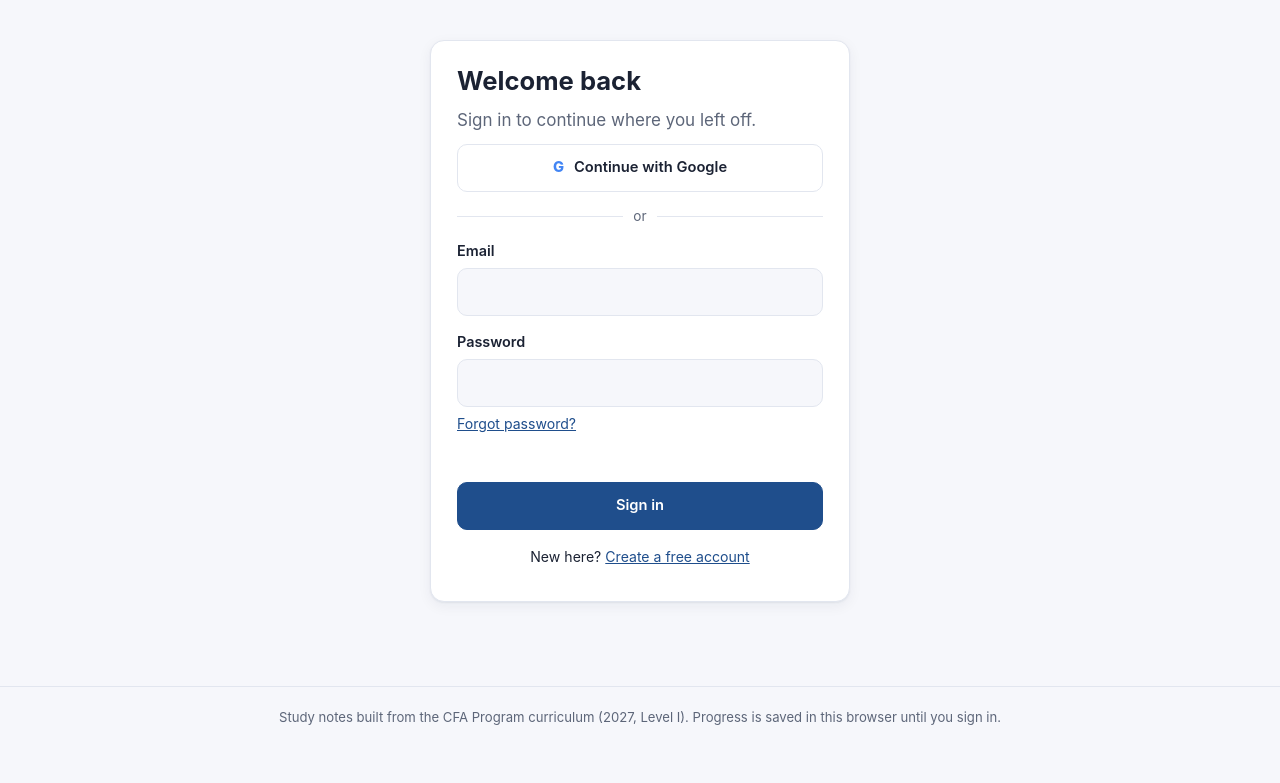
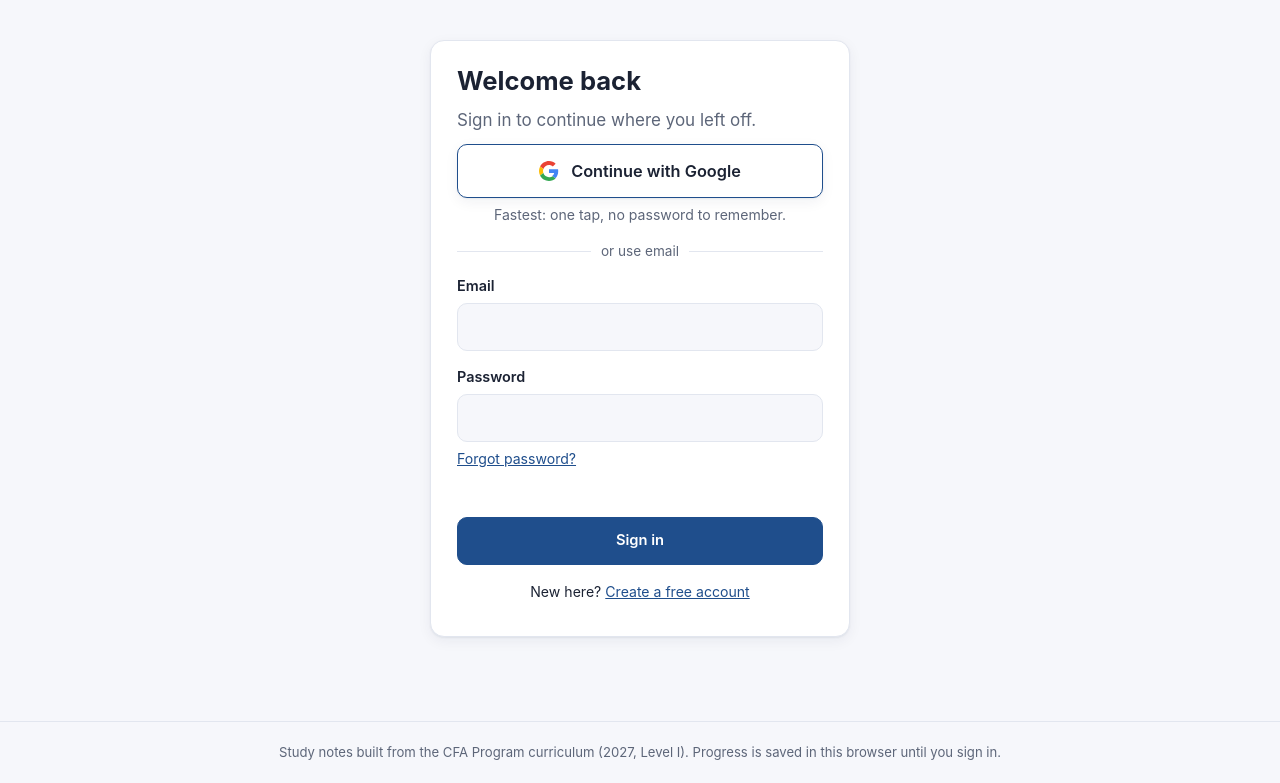
Before and after one commit to rksarthak/cfa-prep, a plain HTML site: page public/index.html in a window 1280 px wide. Both pictures are taken after a click on the link "Sign in". Shown: the part 66-849 px from the top of the page. Before the commit the page ends 814 px from the top, so only its background shows below. Drawn offline with Linux system fonts and the light colour scheme.

Commit message:
Make Google the main sign-in option; Google setup steps
Co-Authored-By: Claude Opus 5.5 <noreply@anthropic.com>
Claude-Session: https://claude.ai/code/session_01Um9viTDRpTiDcb5pVqFVxL

```diff
--- a/public/css/style.css
+++ b/public/css/style.css
@@ -295,8 +295,10 @@ caption { caption-side: bottom; font-size: .8rem; color: var(--muted); padding-t
 .auth-card input { font: inherit; font-size: 16px; padding: 10px 12px; border-radius: 10px; border: 1px solid var(--line); background: var(--bg); color: var(--ink); }
 .auth-card input:focus { outline: 2px solid var(--accent); outline-offset: 1px; }
 .btn.wide { width: 100%; margin-top: 12px; padding: 11px; }
-.btn.google { width: 100%; padding: 11px; background: var(--card); color: var(--ink); border-color: var(--line); display: flex; justify-content: center; align-items: center; gap: 10px; }
-.btn.google .g { font-weight: 800; color: #4285f4; }
+.btn.google { width: 100%; padding: 13px; font-size: 1.02rem; font-weight: 600; background: var(--card); color: var(--ink); border: 1.5px solid var(--accent); display: flex; justify-content: center; align-items: center; gap: 12px; box-shadow: var(--shadow); }
+.btn.google:hover { background: var(--accent-soft); }
+.btn.google .g { flex: none; }
+.google-hint { text-align: center; margin: 6px 0 0; }
 .or { display: flex; align-items: center; gap: 10px; color: var(--muted); font-size: .85rem; margin: 14px 0 4px; }
 .or::before, .or::after { content: ""; flex: 1; height: 1px; background: var(--line); }
 .form-msg { min-height: 1.2em; font-size: .9rem; margin-top: 6px; }
--- a/public/js/app.js
+++ b/public/js/app.js
@@ -380,7 +380,7 @@
       '<div class="auth-card">' + notice +
       "<h1>" + (signup ? "Create your account" : "Welcome back") + "</h1>" +
       '<p class="muted">' + (signup ? "Save your lesson and quiz progress and pick up on any device." : "Sign in to continue where you left off.") + "</p>" +
-      (Account.googleEnabled || off ? '<button class="btn google" id="google" type="button"><span class="g">G</span> Continue with Google</button><div class="or"><span>or</span></div>' : "") +
+      (Account.googleEnabled || off ? '<button class="btn google" id="google" type="button"><svg class="g" viewBox="0 0 48 48" width="20" height="20" aria-hidden="true"><path fill="#EA4335" d="M24 9.5c3.5 0 6.6 1.2 9.1 3.6l6.8-6.8C35.8 2.4 30.3 0 24 0 14.6 0 6.6 5.4 2.6 13.3l7.9 6.1C12.4 13.7 17.7 9.5 24 9.5z"/><path fill="#4285F4" d="M46.1 24.5c0-1.6-.1-3.1-.4-4.5H24v9h12.4c-.5 2.9-2.2 5.3-4.6 6.9l7.4 5.7c4.3-4 6.9-9.9 6.9-17.1z"/><path fill="#FBBC05" d="M10.5 28.6c-.5-1.4-.8-3-.8-4.6s.3-3.2.8-4.6l-7.9-6.1C.9 16.6 0 20.2 0 24s.9 7.4 2.6 10.7l7.9-6.1z"/><path fill="#34A853" d="M24 48c6.5 0 11.9-2.1 15.9-5.8l-7.4-5.7c-2.1 1.4-4.8 2.3-8.5 2.3-6.3 0-11.6-4.2-13.5-10l-7.9 6.1C6.6 42.6 14.6 48 24 48z"/></svg> Continue with Google</button><p class="small muted google-hint">Fastest: one tap, no password to remember.</p><div class="or"><span>or use email</span></div>' : "") +
       '<form id="authform" novalidate>' +
       (signup ? '<label for="name">Your name</label><input id="name" name="name" autocomplete="name" required>' : "") +
       '<label for="email">Email</label><input id="email" name="email" type="email" autocomplete="email" required>' +
```
Also changed, not shown: 1 other file.
